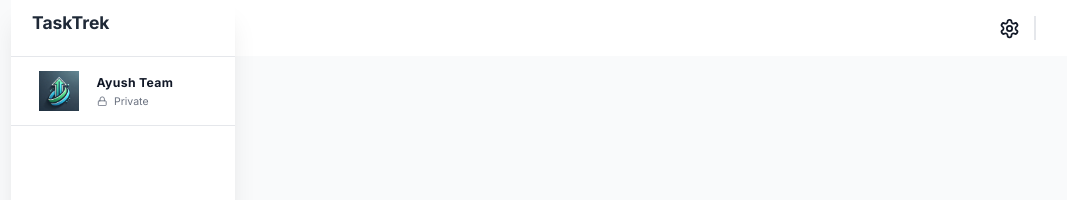
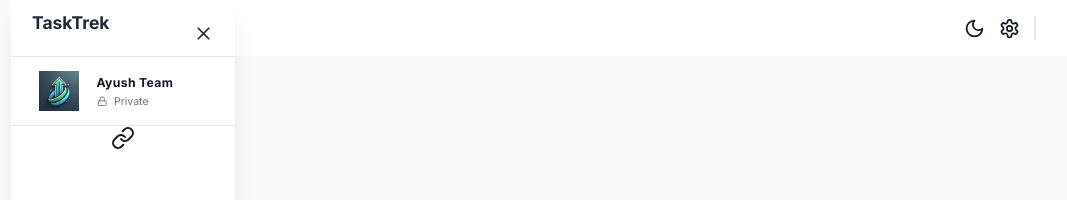
Before and after one commit to ayushhhh13/TaskTrek, a Next.js app: page / in a window 1280 px wide. Shown: the top 200 px of the page, without its empty margins (213-1280 px from the left). Built offline with nearby package versions, Linux system fonts and the light colour scheme; no server answers.

Commit message:
sidebar styled

```diff
--- a/package.json
+++ b/package.json
@@ -14,11 +14,13 @@
     "@emotion/styled": "^11.13.0",
     "@mui/material": "^5.16.6",
     "@mui/x-data-grid": "^7.12.0",
-    "@reduxjs/toolkit": "^2.2.7",
+    "@reduxjs/toolkit": "^2.5.0",
     "aws-amplify": "^6.5.1",
     "axios": "^1.7.3",
     "date-fns": "^3.6.0",
+    "dot": "^1.1.3",
     "dotenv": "^16.4.5",
+    "env": "^0.0.2",
     "gantt-task-react": "^0.3.9",
     "lodash": "^4.17.21",
     "lucide-react": "^0.424.0",
@@ -28,7 +30,7 @@
     "react-dnd": "^16.0.1",
     "react-dnd-html5-backend": "^16.0.1",
     "react-dom": "^18",
-    "react-redux": "^9.1.2",
+    "react-redux": "^9.2.0",
     "recharts": "^2.12.7",
     "redux-persist": "^6.0.0"
   },
--- a/src/app/(components)/Navbar/index.tsx
+++ b/src/app/(components)/Navbar/index.tsx
@@ -1,11 +1,26 @@
 import React from 'react';
-import { Search, Settings } from "lucide-react"
+import { Menu, Moon, Search, Settings, Sun } from "lucide-react"
 import Link from 'next/link';
+import {useAppDispatch, useAppSelector } from '@/app/redux';
+import { setIsDarkMode, setIsSidebarCollapsed } from '@/state';
+
 const Navbar = () => {
+     const dispatch = useAppDispatch();
+     const isSidebarCollapsed = useAppSelector(
+             (state) => state.global.isSidebarCollapsed,
+     );
+
+     const isDarkMode = useAppSelector((state) => state.global.isDarkMode);
+
   return(
     <div className='flex items-center justify-between bg-white px-4 py-3 dark:bg-black dark:px-4 dark:py-3'>
        {/* Search Bar */}
        <div className='flex items-center gap-8'>
+          {!isSidebarCollapsed ? null : (
+               <button onClick={() => dispatch(setIsSidebarCollapsed(!isSidebarCollapsed))}>
+                    <Menu className='h-8 w-8 dark:text-white'/>
+               </button>
+          )}
             <div className='relative flex h-min w-[200px]'>
                 <Search className='absolute left-[4px] top-1/2 mr-2 h-5 w-5 -translate-y-1/2 transfrom cursor-pointer dark:text-white'/>
                 <input className='w-full rounded border-none bg-gray-100 p-2 pl-8 placeholder-gray-500 focus:border-transparent focus:outline-none dark:bg-gray-700 dark:text-white dark:placeholder-white ' type='search' placeholder='Search...'/>
@@ -14,12 +29,30 @@
 
        {/* Icons */}
        <div className='flex items-center'>
-            <Link
-            href="/settings"
-            className='h-min w-min rounded p-2 hover:bg-gray-100'>
-            <Settings className='h-6 w-6 cursor-pointer dark:text-white'/>
-            </Link>
-            <div className='ml-2 mr-5 hidden min-h-[2em] w-[0.1rem] bg-gray-200 md:inline-block'></div>
+          <button onClick={() => dispatch(setIsDarkMode(!isDarkMode))}
+               className={
+                  isDarkMode
+                    ? `rounded p-2 dark:hover:bg-gray-700`
+                    : `rounded p-2 hover:bg-gray-100`
+               }
+          >
+               {isDarkMode ? (
+                    <Sun className="h-6 w-6 cursor-pointer dark:text-white" />
+               ) : (
+                    <Moon className="h-6 w-6 cursor-pointer dark:text-white" />
+               )}
+          </button>
+          <Link
+               href="/settings"
+               className={
+                  isDarkMode
+                    ? `h-min w-min rounded p-2 dark:hover:bg-gray-700`
+                    : `h-min w-min rounded p-2 hover:bg-gray-100`
+               }
+          >
+           <Settings className='h-6 w-6 cursor-pointer dark:text-white'/>
+          </Link>
+          <div className='ml-2 mr-5 hidden min-h-[2em] w-[0.1rem] bg-gray-200 md:inline-block'></div>
        </div>
     </div>
     );
--- a/src/app/(components)/Sidebar/index.tsx
+++ b/src/app/(components)/Sidebar/index.tsx
@@ -1,13 +1,22 @@
 "use client";
-import { LockIcon } from 'lucide-react';
+import { useAppDispatch, useAppSelector } from '@/app/redux';
+import { setIsSidebarCollapsed } from '@/state';
+import { Home, Link, LockIcon, LucideIcon, X } from 'lucide-react';
 import Image from 'next/image';
+import { usePathname } from 'next/navigation';
 import React, { useState } from 'react'
 
 const Sidebar = () => {
     const [showProjects, setShowProjects] = useState(true);
     const [showPriority, setShowPriority] = useState(true);
 
-    const sidebarClassNames = `fixed flex flex-col h-[100%] justify-between shadow-xl transition-all duration-300 h-full z-40 dark:bg-black overflow-y-auto bg-white w-64`;
+    const dispatch = useAppDispatch();
+    const isSidebarCollapsed = useAppSelector(
+            (state) => state.global.isSidebarCollapsed,
+    );
+
+    const sidebarClassNames = `fixed flex flex-col h-[100%] justify-between shadow-xl transition-all duration-300 h-full z-40 dark:bg-black overflow-y-auto bg-white
+    ${isSidebarCollapsed ? "w-0 hidden" : "w-64"}`;
 
   return (
     <div className={sidebarClassNames}>
@@ -17,24 +26,79 @@
             <div className="text-xl font-bold text-gray-800 dark:text-white">
                 TaskTrek
             </div>
+            {isSidebarCollapsed ? null :(
+              <button
+                className='py-3'
+                onClick={() => {
+                  dispatch(setIsSidebarCollapsed(!isSidebarCollapsed))}
+                }
+              >
+                <X className="h-6 w-6 text-gray-800 hover:text-gray-500 dark:text-white" />
+              </button>
+            )}
         </div>
         {/* TEAM */}
         <div className='flex items-center gap-5 border-y-[1.5px] border-gray-200 px-8 py-4 dark:border-gray-700 '>
             <Image  src="/logo.png" alt='Logo' width={40} height={40}/>
             <div>
-                <h3 className='text-md font-bold tracking-wide dark:text-grap-200'>
+                <h3 className='text-md font-bold tracking-wide dark:text-gray-200'>
                     Ayush Team
                 </h3>
                 <div className='mt-1 flex items-start gap-2'>
                     <LockIcon className="mt-[0.1rem] h-3 w-3 text-gray-500 dark:text-gray-400"/>
-                    <p className='text-xs text-gray-500'>Private </p>
+                    <p className='text-xs text-gray-500'>Private</p>
                 </div>
             </div>
         </div>
         {/* NAVBAR Links */}
+        <nav className='z-10 w-full'>
+          <SidebarLink icon={Home} label="Home" href="/" />
+        </nav>
       </div>
     </div>
   )
 }
 
+interface SidebarLinkProps{
+  href: string;
+  icon: LucideIcon;
+  label: string;
+  // isCollapsed: boolean;
+}
+
+const SidebarLink =({
+  href,
+  icon: Icon,
+  label,
+  // isCollapsed
+}: SidebarLinkProps) => {
+  const pathname = usePathname();
+  const isActive = ((pathname === href) || (pathname === "/" && href === "/dashboard"));
+  const screenWidth = window.innerWidth;
+
+  const dispatch = useAppDispatch();
+  const isSidebarCollapsed = useAppSelector(
+          (state) => state.global.isSidebarCollapsed,
+  );
+
+  return (
+    <Link href={href} className='w-full'>
+      <div
+        className={`relative flex cursor-pointer items-center gap-3 transition-colors hover:bg-gray-100 dark:bg-black dark:hover:bg-gray-700
+          ${ isActive ? "bg-gray-100 text-white dark:bg-gray-600" : ""
+       } justify-start px-8 py-3`}
+      >
+        {isActive && (
+           <div className='absolute left-0 top-0  h-[100%] w-[5px] bg-blue-200'/>
+        )}
+
+        <Icon className='h-6 w-6 text-gray-800 dark:text-gray-100'/>
+        <span className={`font-medium text-gray-800 dark:text-gray-100`}>
+          {label}
+        </span>
+      </div>
+    </Link>
+  )
+}
+
 export default Sidebar;
--- a/src/app/dashboardWrapper.tsx
+++ b/src/app/dashboardWrapper.tsx
@@ -1,11 +1,30 @@
-import React from 'react'
+"use client";
+
+import React, { useEffect } from 'react'
 import Navbar from "@/app/(components)/Navbar"
 import Sidebar  from '@/app/(components)/Sidebar';
+import StoreProvider, { useAppSelector } from './redux';
 
-const DashboardWrapper = ({ children}: {children: React.ReactNode}) => {
+const DashboardLayout = ({ children}: {children: React.ReactNode}) => {
+    const isSidebarCollapsed = useAppSelector(
+        (state) => state.global.isSidebarCollapsed,
+    );
+
+    const isDarkMode = useAppSelector((state) => state.global.isDarkMode);
+
+    useEffect(() => {
+        if(isDarkMode){
+            document.documentElement.classList.add("dark")
+        }
+        else{
+            document.documentElement.classList.remove("dark");
+        }
+    })
+
     return (
         <div className='flex min-h-screen w-full bg-gray-50 text-gray-900'>
-            <main className={`flex w-full flex-col bg-gray-50 dark:bg-dark-bg md:pl-64`}>
+            <main className={`flex w-full flex-col bg-gray-50 dark:bg-dark-bg ${
+                isSidebarCollapsed ? "" : "md:pl-64"}`}>
                 <Navbar />
                 <Sidebar />
                 {children}
@@ -14,4 +33,12 @@
     );
 };
 
+const DashboardWrapper = ({ children}: {children: React.ReactNode}) => {
+    return (
+        <StoreProvider>
+            <DashboardLayout>{ children }</DashboardLayout>
+        </StoreProvider>
+    )
+}
+
 export default DashboardWrapper
--- /dev/null
+++ b/src/app/redux.tsx
@@ -0,0 +1,98 @@
+
+import { useRef } from "react";
+import { combineReducers, configureStore } from "@reduxjs/toolkit";
+import {
+  TypedUseSelectorHook,
+  useDispatch,
+  useSelector,
+  Provider,
+} from "react-redux";
+import globalReducer from "@/state";
+import { api } from "@/state/api";
+import { setupListeners } from "@reduxjs/toolkit/query";
+
+import {
+  persistStore,
+  persistReducer,
+  FLUSH,
+  REHYDRATE,
+  PAUSE,
+  PERSIST,
+  PURGE,
+  REGISTER,
+} from "redux-persist";
+import { PersistGate } from "redux-persist/integration/react";
+import createWebStorage from "redux-persist/lib/storage/createWebStorage";
+
+/* REDUX PERSISTENCE */
+const createNoopStorage = () => {
+  return {
+    getItem(_key: any) {
+      return Promise.resolve(null);
+    },
+    setItem(_key: any, value: any) {
+      return Promise.resolve(value);
+    },
+    removeItem(_key: any) {
+      return Promise.resolve();
+    },
+  };
+};
+
+const storage =
+  typeof window === "undefined"
+    ? createNoopStorage()
+    : createWebStorage("local");
+
+const persistConfig = {
+  key: "root",
+  storage,
+  whitelist: ["global"],
+};
+const rootReducer = combineReducers({
+  global: globalReducer,
+  [api.reducerPath]: api.reducer,
+});
+const persistedReducer = persistReducer(persistConfig, rootReducer);
+
+/* REDUX STORE */
+export const makeStore = () => {
+  return configureStore({
+    reducer: persistedReducer,
+    middleware: (getDefault) =>
+      getDefault({
+        serializableCheck: {
+          ignoredActions: [FLUSH, REHYDRATE, PAUSE, PERSIST, PURGE, REGISTER],
+        },
+      }).concat(api.middleware),
+  });
+};
+
+/* REDUX TYPES */
+export type AppStore = ReturnType<typeof makeStore>;
+export type RootState = ReturnType<AppStore["getState"]>;
+export type AppDispatch = AppStore["dispatch"];
+export const useAppDispatch = () => useDispatch<AppDispatch>();
+export const useAppSelector: TypedUseSelectorHook<RootState> = useSelector;
+
+/* PROVIDER */
+export default function StoreProvider({
+  children,
+}: {
+  children: React.ReactNode;
+}) {
+  const storeRef = useRef<AppStore>();
+  if (!storeRef.current) {
+    storeRef.current = makeStore();
+    setupListeners(storeRef.current.dispatch);
+  }
+  const persistor = persistStore(storeRef.current);
+
+  return (
+    <Provider store={storeRef.current}>
+      <PersistGate loading={null} persistor={persistor}>
+        {children}
+      </PersistGate>
+    </Provider>
+  );
+}
--- /dev/null
+++ b/src/state/api.ts
@@ -0,0 +1,10 @@
+import { createApi, fetchBaseQuery} from "@reduxjs/toolkit/query/react"
+
+export const api = createApi({
+    baseQuery: fetchBaseQuery({ baseUrl: process.env.NEXT_PUBLIC_API_BASE_URL}),
+    reducerPath: "api",
+    tagTypes: [],
+    endpoints: (build) => ({}),
+});
+
+export const {} = api;
--- /dev/null
+++ b/src/state/index.ts
@@ -0,0 +1,27 @@
+ import { createSlice, PayloadAction } from "@reduxjs/toolkit";
+
+ export interface initialStateTypes{
+    isSidebarCollapsed: boolean;
+    isDarkMode: boolean;
+ }
+
+ const initialState: initialStateTypes = {
+    isSidebarCollapsed: false,
+    isDarkMode: false,
+ };
+
+ export const globalSlice = createSlice({
+    name: "global",
+    initialState,
+    reducers: {
+        setIsSidebarCollapsed: (state, action: PayloadAction<boolean>) => {
+            state.isSidebarCollapsed = action.payload;
+        },
+        setIsDarkMode: (state, action: PayloadAction<boolean>) => {
+            state.isDarkMode = action.payload;
+        },
+    },
+ })
+
+ export const { setIsSidebarCollapsed, setIsDarkMode } = globalSlice.actions;
+ export default globalSlice.reducer;
```
Also changed, not shown: 1 other file (tests, documents, lock files or other folders).
